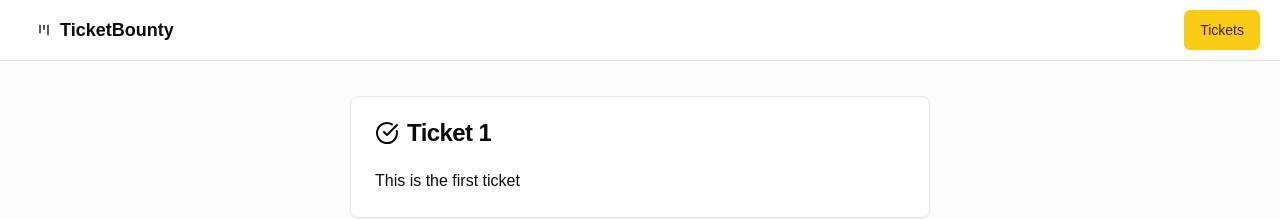
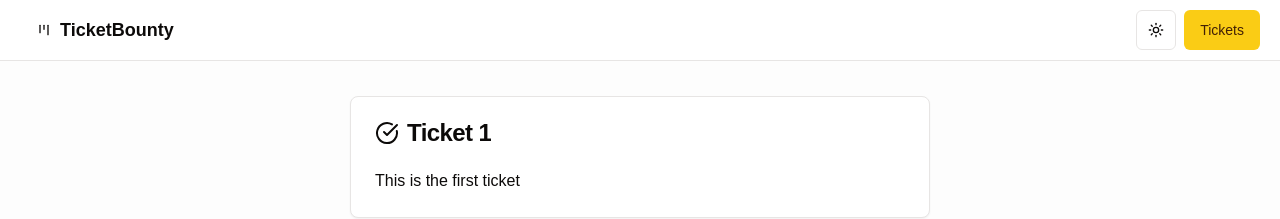
Before and after one commit to mkhmbtv/bountix, a Next.js app: page /tickets/1 in a window 1280 px wide. Shown: the top 219 px of the page. Built offline with nearby package versions, Linux system fonts and the light colour scheme.

Commit message:
Implement dark mode

```diff
--- a/package.json
+++ b/package.json
@@ -17,6 +17,7 @@
     "clsx": "^2.1.1",
     "lucide-react": "^0.463.0",
     "next": "15.0.3",
+    "next-themes": "^0.4.4",
     "react": "19.0.0-rc-66855b96-20241106",
     "react-dom": "19.0.0-rc-66855b96-20241106",
     "tailwind-merge": "^2.5.5",
--- a/src/app/layout.tsx
+++ b/src/app/layout.tsx
@@ -2,6 +2,7 @@
 import type { Metadata } from "next";
 import localFont from "next/font/local";
 import { Header } from "@/components/header";
+import { ThemeProvider } from "@/components/theme/theme-provider";
 
 const geistSans = localFont({
   src: "./fonts/GeistVF.woff",
@@ -26,14 +27,16 @@
   children: React.ReactNode;
 }>) {
   return (
-    <html lang="en" className="h-full">
+    <html lang="en" className="h-full" suppressHydrationWarning>
       <body
         className={`${geistSans.variable} ${geistMono.variable} flex h-full flex-col antialiased`}
       >
-        <Header />
-        <main className="flex flex-1 flex-col overflow-y-auto overflow-x-hidden bg-secondary/20 px-8 py-24">
-          {children}
-        </main>
+        <ThemeProvider>
+          <Header />
+          <main className="flex flex-1 flex-col overflow-y-auto overflow-x-hidden bg-secondary/20 px-8 py-24">
+            {children}
+          </main>
+        </ThemeProvider>
       </body>
     </html>
   );
--- a/src/components/header.tsx
+++ b/src/components/header.tsx
@@ -1,12 +1,13 @@
 import { LucideKanban } from "lucide-react";
 import Link from "next/link";
 import { homePath, ticketsPath } from "@/paths";
+import { ThemeSwitcher } from "./theme/theme-switcher";
 import { buttonVariants } from "./ui/button";
 
 const Header = () => {
   return (
     <header className="supports-backdrop-blur:bg-background/60 fixed left-0 right-0 top-0 z-20 flex w-full justify-between border-b bg-background/95 px-5 py-2.5 backdrop-blur">
-      <div>
+      <div className="flex items-center gap-x-2">
         <Link
           href={homePath()}
           className={buttonVariants({ variant: "ghost" })}
@@ -15,7 +16,8 @@
           <h1 className="text-lg font-semibold">TicketBounty</h1>
         </Link>
       </div>
-      <div>
+      <div className="flex items-center gap-x-2">
+        <ThemeSwitcher />
         <Link
           href={ticketsPath()}
           className={buttonVariants({ variant: "default" })}
--- /dev/null
+++ b/src/components/theme/theme-provider.tsx
@@ -0,0 +1,16 @@
+import { ThemeProvider as NextThemesProvider } from "next-themes";
+import * as React from "react";
+
+type ThemeProviderProps = {
+  children: React.ReactNode;
+};
+
+const ThemeProvider = ({ children }: ThemeProviderProps) => {
+  return (
+    <NextThemesProvider attribute="class" defaultTheme="system" enableSystem>
+      {children}
+    </NextThemesProvider>
+  );
+};
+
+export { ThemeProvider };
--- /dev/null
+++ b/src/components/theme/theme-switcher.tsx
@@ -0,0 +1,23 @@
+"use client";
+
+import { LucideMoon, LucideSun } from "lucide-react";
+import { useTheme } from "next-themes";
+import { Button } from "../ui/button";
+
+const ThemeSwitcher = () => {
+  const { theme, setTheme } = useTheme();
+
+  return (
+    <Button
+      variant="outline"
+      size="icon"
+      onClick={() => setTheme(theme === "light" ? "dark" : "light")}
+    >
+      <LucideSun className="h-4 w-4 rotate-0 scale-100 transition-all dark:-rotate-90 dark:scale-0" />
+      <LucideMoon className="absolute h-4 w-4 rotate-90 scale-0 transition-all dark:rotate-0 dark:scale-100" />
+      <span className="sr-only">Toggle theme</span>
+    </Button>
+  );
+};
+
+export { ThemeSwitcher };
```
Also changed, not shown: 1 other file (tests, documents, lock files or other folders).
